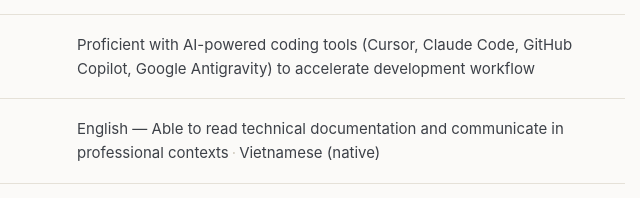
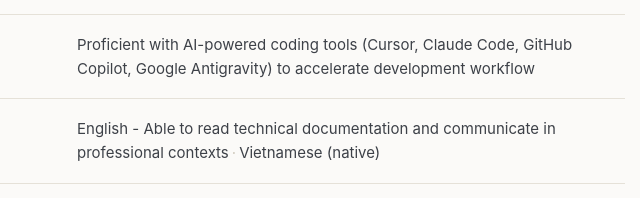
Before and after one commit to ndanhkhoi/ndanhkhoi.github.io, an Astro site: page / in a window 1280 px wide. Shown: the part 4881-5079 px from the top of the page, 535-1175 px from the left. Built offline with nearby package versions, Linux system fonts and the light colour scheme; Astro itself is replaced by a stand-in of ours; a web font is replaced by a local one.

Commit message:
fix(cv): use a plain hyphen in the English proficiency line
AGENTS.md rules out the em dash in anything the CV displays, and this one
was reaching both the web page and cv.pdf. Same wording, plain "-".

```diff
--- a/src/data/resume.js
+++ b/src/data/resume.js
@@ -202,7 +202,7 @@ const resume = {
           "development workflow"
       ]
     },
-    { label: "Language", items: ["English — Able to read technical documentation and communicate in professional contexts", "Vietnamese (native)"] },
+    { label: "Language", items: ["English - Able to read technical documentation and communicate in professional contexts", "Vietnamese (native)"] },
     {
       label: "Leadership & Collaboration",
       items: [
```
